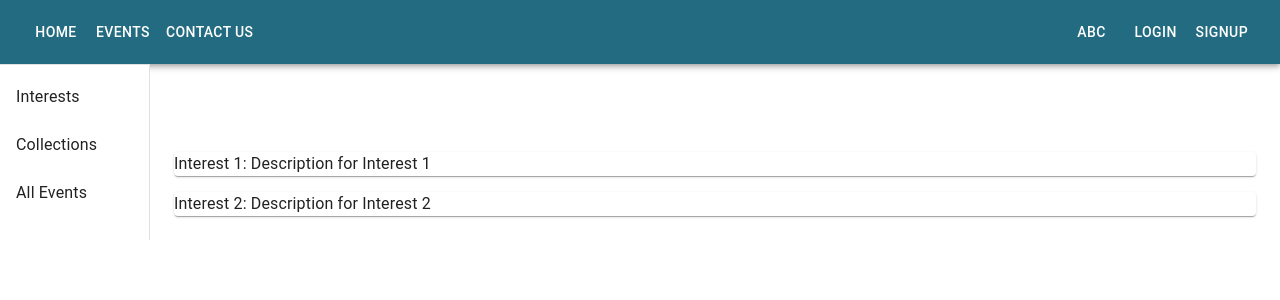
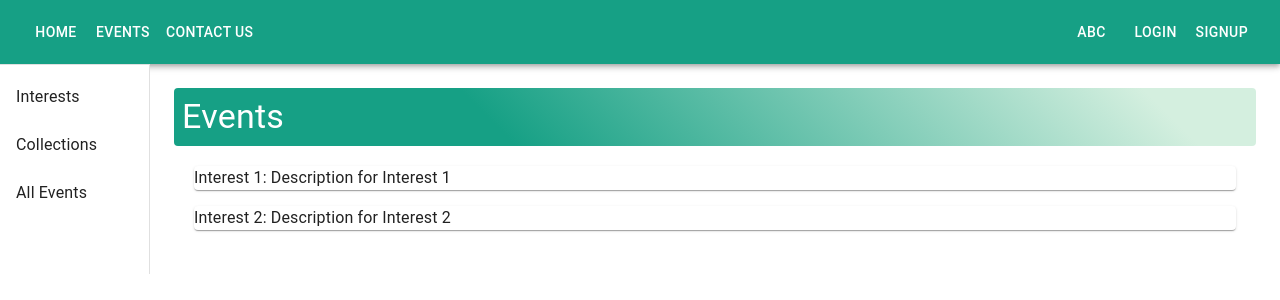
Before and after one commit to Niayaa/COMP9900, a React (Create React App) app: page /Cus_Event in a window 1280 px wide. Shown: the top 300 px of the page. Built offline with nearby package versions, Linux system fonts and the light colour scheme.

Commit message:
Fixed bugs and add new title

```diff
--- a/src/pages/AppBar/Navbar.js
+++ b/src/pages/AppBar/Navbar.js
@@ -19,7 +19,7 @@ function Navbar() {
   // ... 其他代码
 
   return (
-    <AppBar position="static" sx={{ backgroundColor: '#226b80' }}>
+    <AppBar position="static" sx={{ backgroundColor: '#16A085' }}>
       <Toolbar>
         {/* ... Logo图像和链接 ... */}
          <Box sx={{ flexGrow: 1, display: 'flex', alignItems: 'center' }}>
--- a/src/pages/CustomerAccountPage.js
+++ b/src/pages/CustomerAccountPage.js
@@ -55,8 +55,8 @@ const CustomerAccountPage = ({ existingData = {
                 <TextField
                     label="Name*"
                     variant="outlined"
-                    name="lastName"
-                    value={formData.lastName}
+                    name="name"
+                    value={formData.name}
                     onChange={handleChange}
                     margin="normal"
                     fullWidth
--- a/src/pages/CustomerEventPage.js
+++ b/src/pages/CustomerEventPage.js
@@ -13,6 +13,7 @@ import {
   Button,
   Paper,
   Grid,
+  Typography
 } from '@mui/material';
 import ChevronLeftIcon from '@mui/icons-material/ChevronLeft';
 import MuiDrawer from '@mui/material/Drawer';
@@ -119,7 +120,17 @@ const CustomerEventPage = () => {
         component="main"
         sx={{ flexGrow: 1, p: 3, width: { sm: `calc(100% - ${drawerWidth}px)` } }}
       >
-        <Toolbar />
+          <Box sx={{
+          backgroundImage: 'linear-gradient(45deg, #16A085 30%, #D4EFDF 90%)',
+          borderRadius: 1,
+          p: 1,
+        }}>
+          <Typography variant="h4" component="h1" sx={{ color: 'white' }}>
+            Events
+          </Typography>
+        </Box>
+        <main style={{ flexGrow: 1, padding: '20px'}}>
+
           <Grid container spacing={2}>
             {currentView === 'interests' && interests.map((interest) => (
               <Grid item xs={12} key={interest.id}>
@@ -137,6 +148,7 @@ const CustomerEventPage = () => {
               </Grid>
             ))}
           </Grid>
+        </main>
       </Box>
     </Box>
   );
--- a/src/pages/CustomerOrder.js
+++ b/src/pages/CustomerOrder.js
@@ -146,6 +146,7 @@ const CustomerOrderPage = () => {
             px: [1],
           }}
         >
+
           <IconButton onClick={handleDrawerToggle}>
             <ChevronLeftIcon />
           </IconButton>
@@ -155,7 +156,18 @@ const CustomerOrderPage = () => {
           <DrawerListItems onItemSelected={handleEventSelection} />
         </List>
       </Drawer>
+
+
       <main style={{ flexGrow: 1, padding: '20px' }}>
+      <Box sx={{
+      backgroundImage: 'linear-gradient(45deg, #16A085 30%, #D4EFDF 90%)',
+      borderRadius: 1,
+      p: 1,
+    }}>
+      <Typography variant="h4" component="h1" sx={{ color: 'white' }}>
+        My order
+      </Typography>
+      </Box>
         {selectedEventType === 'upcoming' && <UpcomingEvents events={upcomingEvents} />}
         {selectedEventType === 'past' && <PastEvents events={pastEvents} />}
       </main>
```
Lines whose indentation alone changed are shown as unchanged.
